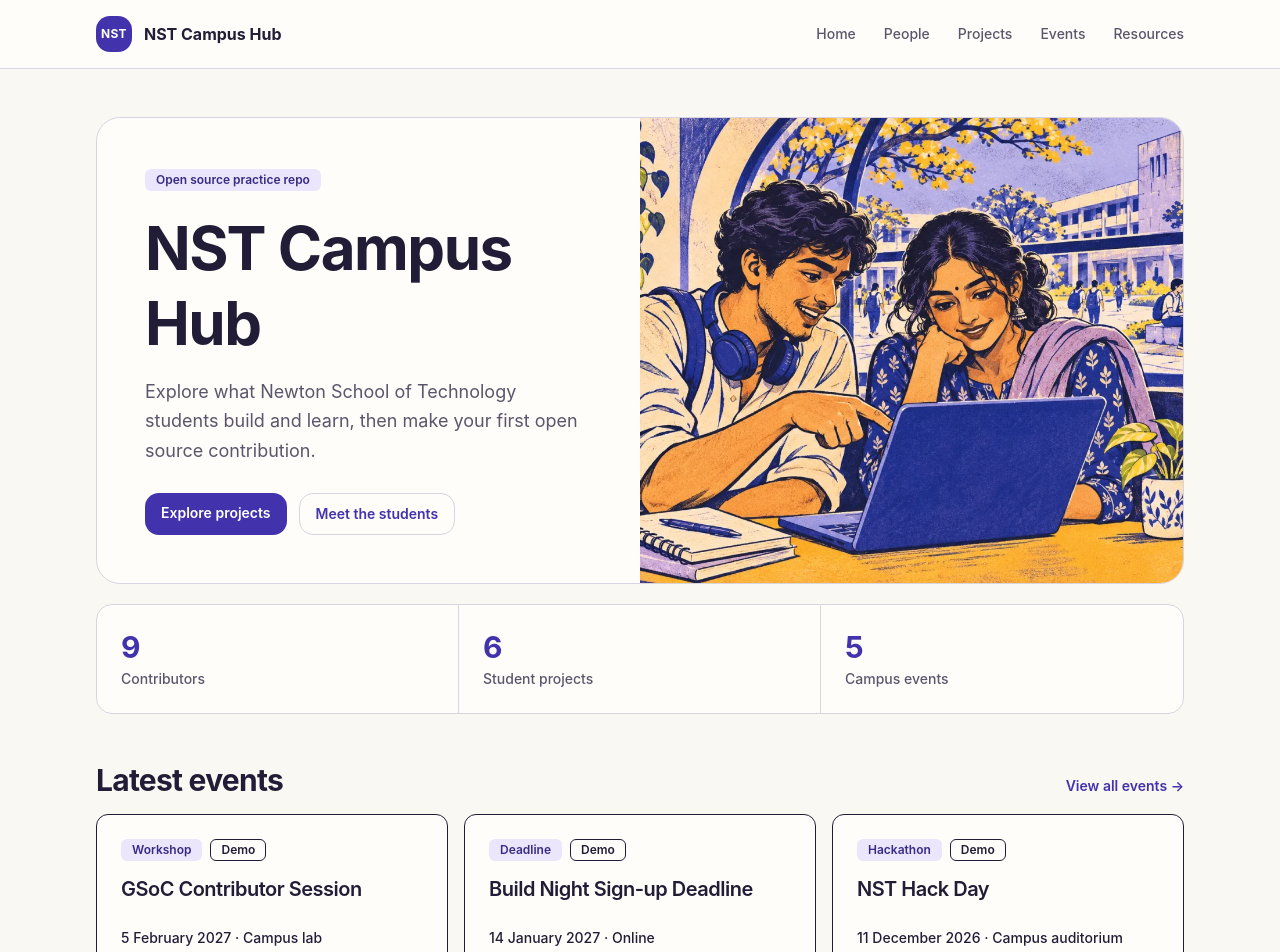
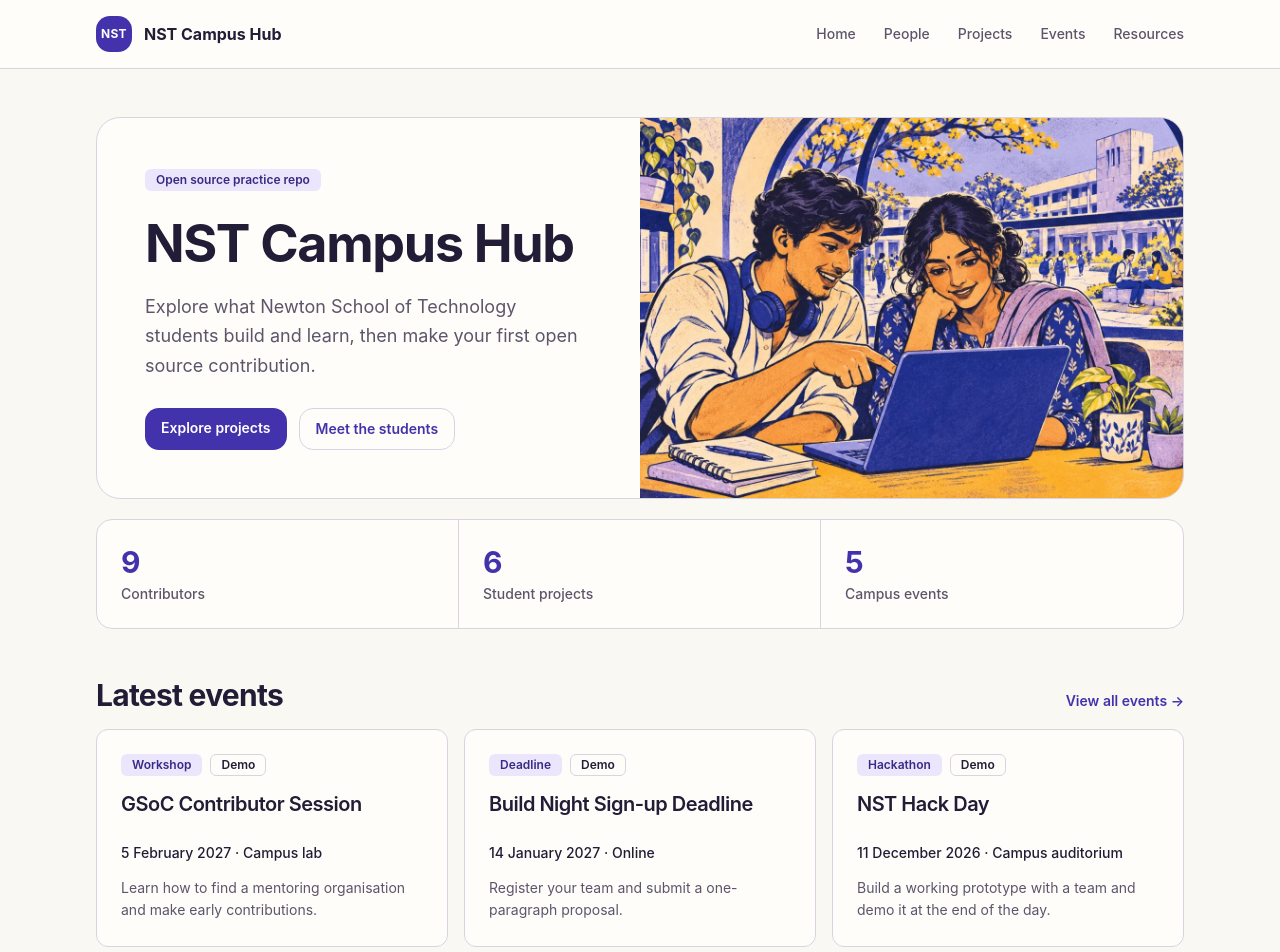
Before and after one commit to onlykushalll/nst-campus-hub, a Next.js app: page / in a window 1280 px wide. Shown: the top 952 px of the page. Built offline with nearby package versions, Linux system fonts and the light colour scheme.

Commit message:
style: refine home spacing and card borders

```diff
--- a/app/page.tsx
+++ b/app/page.tsx
@@ -19,7 +19,7 @@ export default async function HomePage() {
       <section className="grid overflow-hidden rounded-3xl border border-border bg-card lg:grid-cols-2">
         <div className="self-center p-6 sm:p-10 lg:p-12">
           <Badge variant="secondary" className="mb-5">Open source practice repo</Badge>
-          <h1 className="text-4xl leading-tight font-bold tracking-tight sm:text-5xl lg:text-6xl">NST Campus Hub</h1>
+          <h1 className="text-4xl leading-tight font-bold tracking-tight sm:text-5xl xl:text-[3.25rem]">NST Campus Hub</h1>
           <p className="mt-4 max-w-lg text-base leading-relaxed text-muted-foreground sm:text-lg">
             Explore what Newton School of Technology students build and learn, then make your first open source contribution.
           </p>
--- a/components/ui/badge.tsx
+++ b/components/ui/badge.tsx
@@ -14,7 +14,7 @@ const badgeVariants = cva(
           "border-transparent bg-secondary text-secondary-foreground hover:bg-secondary/80",
         destructive:
           "border-transparent bg-destructive text-destructive-foreground shadow hover:bg-destructive/80",
-        outline: "text-foreground",
+        outline: "border-border text-foreground",
       },
     },
     defaultVariants: {
--- a/components/ui/card.tsx
+++ b/components/ui/card.tsx
@@ -9,7 +9,7 @@ const Card = React.forwardRef<
   <div
     ref={ref}
     className={cn(
-      "rounded-xl border bg-card text-card-foreground shadow",
+      "rounded-xl border border-border bg-card text-card-foreground shadow",
       className
     )}
     {...props}
```
